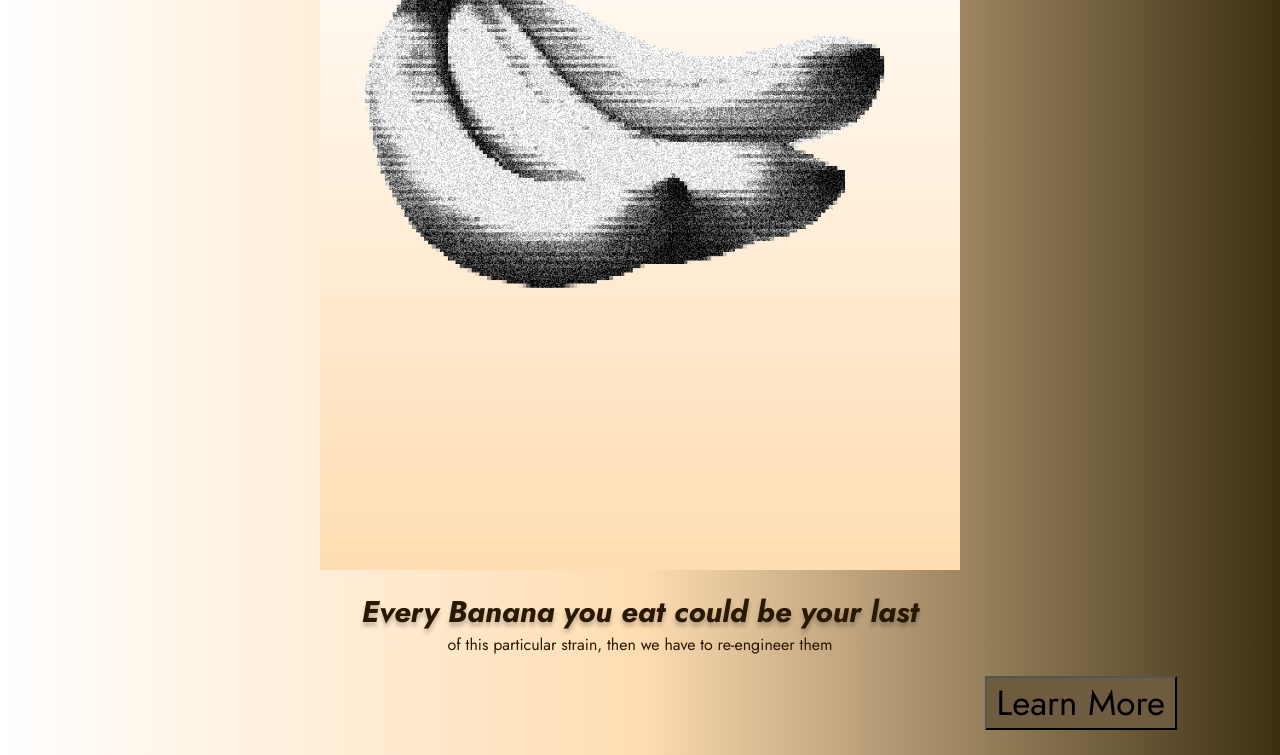
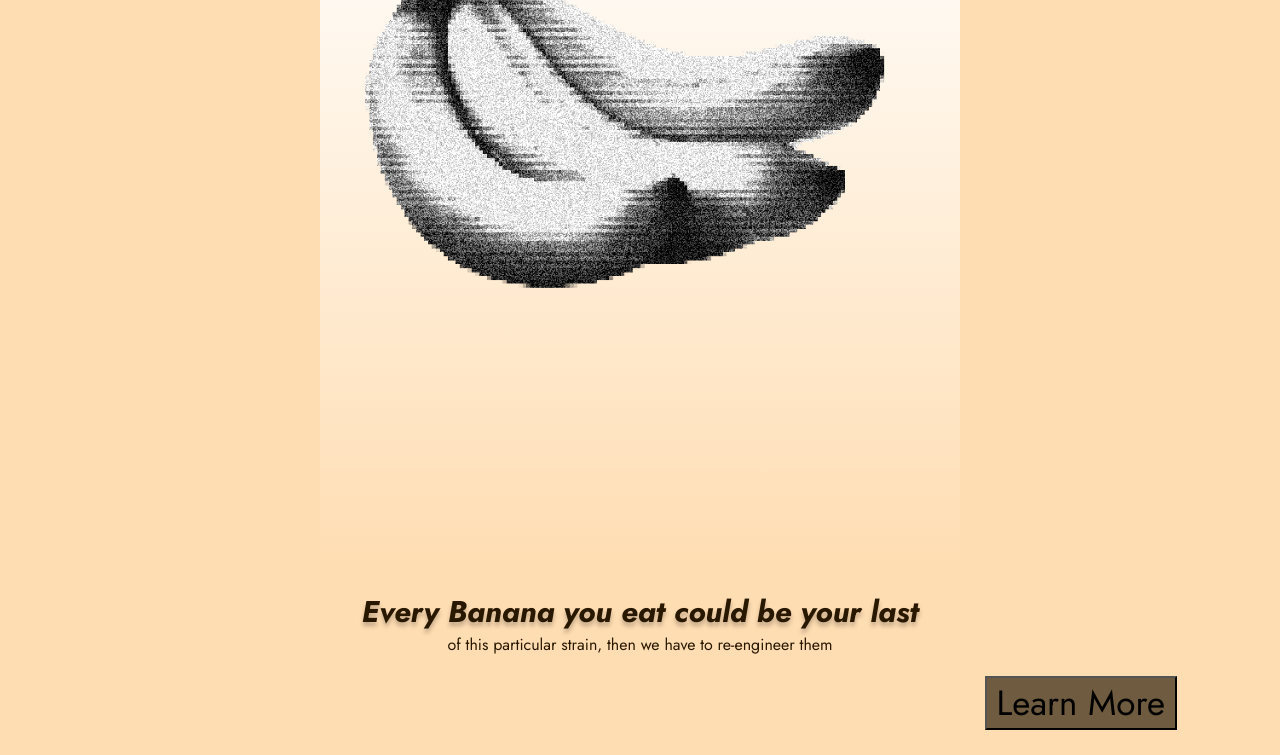
Before and after one commit to SKissings/Project-2, a plain HTML site: page index.html in a window 1280 px wide. Shown: the part 371-1126 px from the top of the page. Drawn offline with Linux system fonts and the light colour scheme.

Commit message:
aw beans

```diff
--- a/index.html
+++ b/index.html
@@ -13,7 +13,7 @@
     <script src="jquery-3.7.1.js"></script>
 
 </head>
-<body style="background-image: linear-gradient(to right, white, #FFDDB2, rgb(60, 47, 17));">
+<body style="background-color: #FFDDB2;">
     <div class="title">
         <h1 class="name">The Bananas are</h1>
         <h1 class="death">DYING</h1>
```
